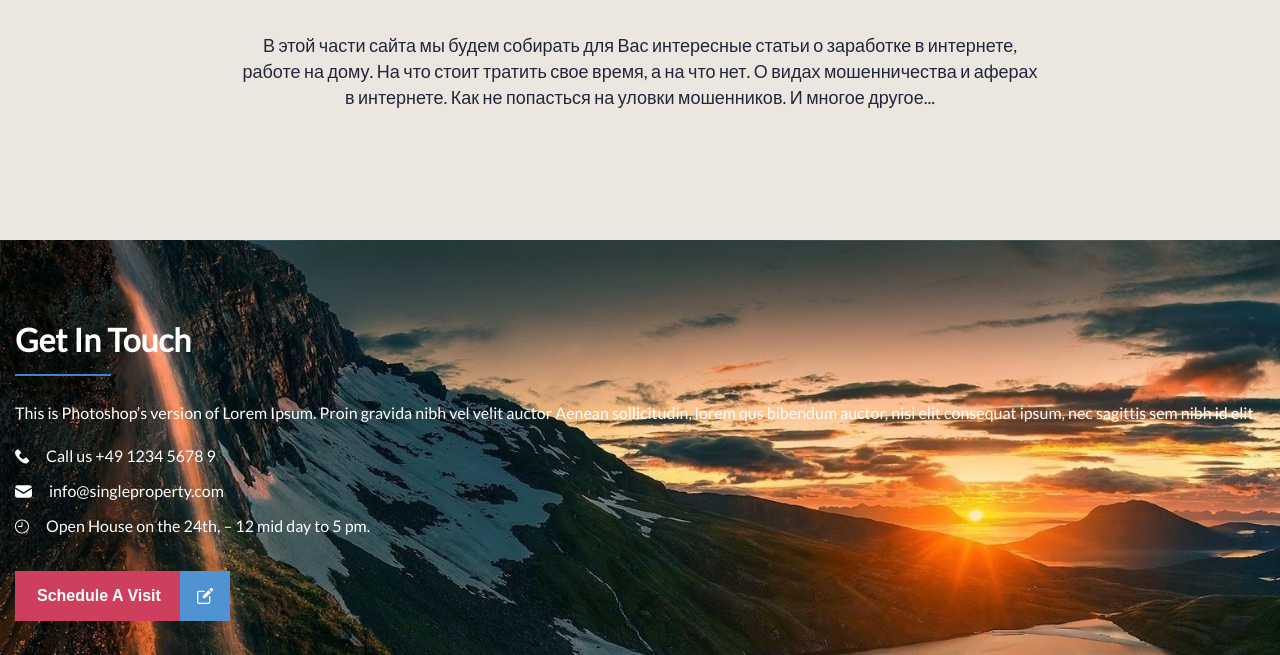
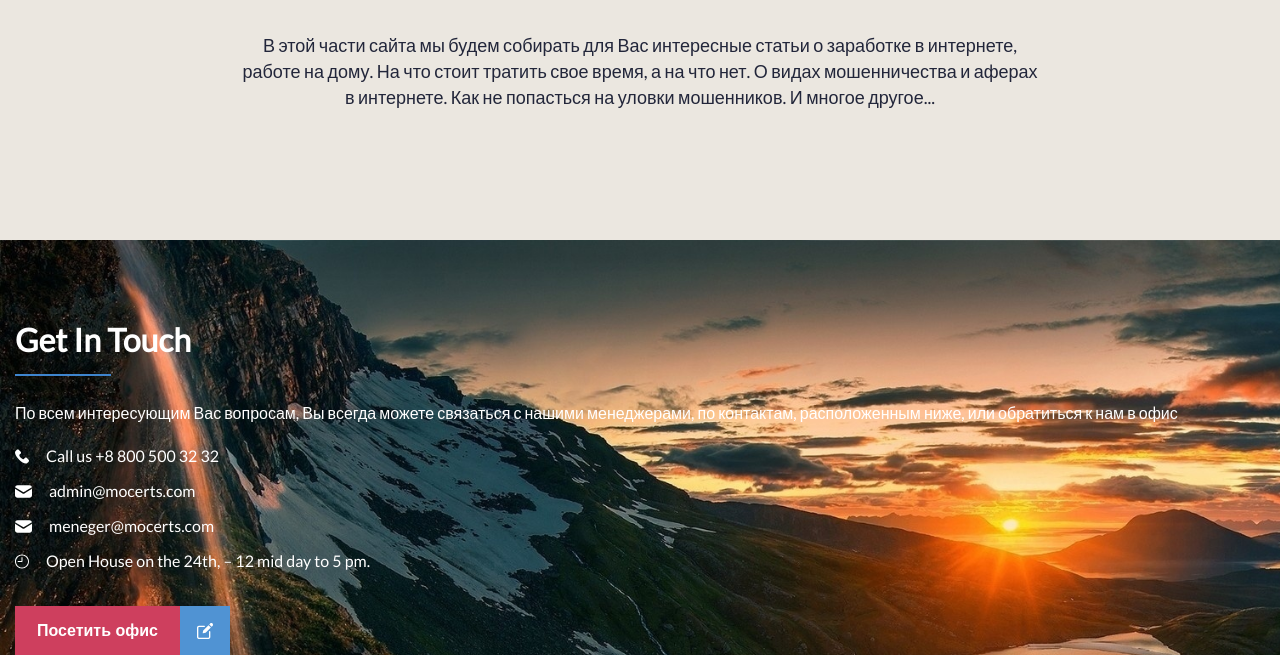
Before and after one commit to risercash/MoCertsMe, a Django app: page / in a window 1280 px wide. Shown: the part 2896-3551 px from the top of the page. Run offline with Django 3.2, Linux system fonts and the light colour scheme; data comes from the database, SQL or seed files in the repository; data that the repository does not hold is empty; parts of the project's set-up code (start-up, migrations or seed data) failed here and were passed over; some libraries are stand-ins or nearby versions; grey boxes are pictures that could not be loaded.

Commit message:
no media

```diff
--- a/MoCerts/MainApp/urls.py
+++ b/MoCerts/MainApp/urls.py
@@ -18,5 +18,5 @@ urlpatterns = [
     path('create_certificate/<int:nominal>/', create_certificate, name='create_certificate'),
     path('pay_certificate/<int:pk>', pay_certificate, name='pay_certificate'),
     path('cashriser/', Cashriser.as_view(), name='cashriser'),
-    path('generate/<int:val>', generate, name='generate')
+    path('generate/<int:val>', generate, name='generate')# Эту я делал под кнопку GENERATE на странице cashriser
 ]
--- a/MoCerts/Templates/MainApp/index.html
+++ b/MoCerts/Templates/MainApp/index.html
@@ -164,16 +164,20 @@
             <div class = "content__left">
                  <p class = "content__left__title">Get In Touch</p>
                  <div class = "content__left__border"></div>
-                 <p class = "content__left__text">This is Photoshop’s version of Lorem Ipsum. Proin gravida nibh vel velit auctor Aenean sollicitudin, lorem qus bibendum auctor, nisi elit consequat ipsum, nec sagittis sem nibh id elit.</p>
+                 <p class = "content__left__text">По всем интересующим Вас вопросам, Вы всегда можете связаться с нашими менеджерами, по контактам, расположенным ниже, или обратиться к нам в офис</p>
                   <div class = "content__items">
                       <div class = "content__item">
                           <img width="14" height="17" src = "{% static 'img/icons/phone-call.svg' %}" alt = "">
-                          <p>Call us +49 1234 5678 9</p>
+                          <p>Call us +8 800 500 32 32</p>
                       </div>
                       <div class = "content__item">
                         <img width="17" height="17" src = "{% static 'img/icons/email.svg' %}" alt = "">
-                        <p>info@singleproperty.com</p>
-                    </div>
+                        <p>admin@mocerts.com</p>
+                      </div>
+                      <div class = "content__item">
+                        <img width="17" height="17" src = "{% static 'img/icons/email.svg' %}" alt = "">
+                        <p>meneger@mocerts.com</p>
+                      </div>
                     <div class = "content__item">
                       <img width="14" height="17" src = "{% static 'img/icons/time.svg' %}" alt = "">
                       <p>Open House on the 24th, – 12 mid day to 5 pm.</p>
@@ -182,7 +186,7 @@
 
                  <div class = "contacts__button-block">
                     <button class = "contacts-block__button button">
-                      <span class = "contacts__text">Schedule A Visit</span>
+                      <span class = "contacts__text">Посетить офис</span>
                       <span class = "contacts__span">
                         <img class = "contacts__span-img" width = "16" height = "16" src = "{% static 'img/icons/edit.svg' %}" alt = "">
                       </span>
--- a/MoCerts/Templates/MainApp/my_certificates.html
+++ b/MoCerts/Templates/MainApp/my_certificates.html
@@ -35,7 +35,7 @@
 
       <div class="instruction-block" style="height: auto;!important;background-color: #ffffff;">
         {% for my_certs_list in queryset %}
-        <div class="instruction-block__content content" style="">
+        <div class="instruction-block__content content" style="weight: 200px">
              <div class="content__main">
                 <div class="stack_imgs">
                     {% for cert in my_certs_list %}
--- a/MoCerts/Templates/MainApp/postdetail.html
+++ b/MoCerts/Templates/MainApp/postdetail.html
@@ -9,7 +9,7 @@
 {% endblock property%}
 
 {% block title %}
-{{ post.headline }} | Mocerts
+{{ post.headline }} | Money Certificates
 {% endblock %}
 
 {% block content %}
--- a/MoCerts/Templates/MainApp/userbalance.html
+++ b/MoCerts/Templates/MainApp/userbalance.html
@@ -16,7 +16,7 @@
 
 {% block content %}
 
-<section class="third-section" style="height: auto;!important;">
+<section class="third-section" style="height: auto;!important;"><!-- background-image: url('{% static 'img/fon.svg' %}'); visibility: visible; -->
     <div class="funds">
       <p class = "section__title__withdrow">
 
@@ -83,7 +83,7 @@
     <br><br>
     <br><br>
     <div class="certs-wrapper">
-      <p class = "section__title"><span>{% trans 'История' %}</span></p>
+      <p class = "section__title__withdrow"><span>{% trans 'История' %}</span></p>
             <table class="paymen_history">
                 <tr class="history_title">
                     <td>Дата</td>
--- a/MoCerts/static/css/style.css
+++ b/MoCerts/static/css/style.css
@@ -1391,6 +1391,6 @@ svg.intro.go .text-stroke:nth-child(6) {
   font-size: 60px;
   line-height: 80px;
   color: black;
-  background-color: #ece5da;
+  background-color: #EBE7E0;
   text-shadow: 0 13.36px 8.896px #c4b59d,0 -2px 1px #fff;  letter-spacing: -4px;
 }
```
Also changed, not shown: MoCerts/static/img/fon.svg (added), 1 other file.
